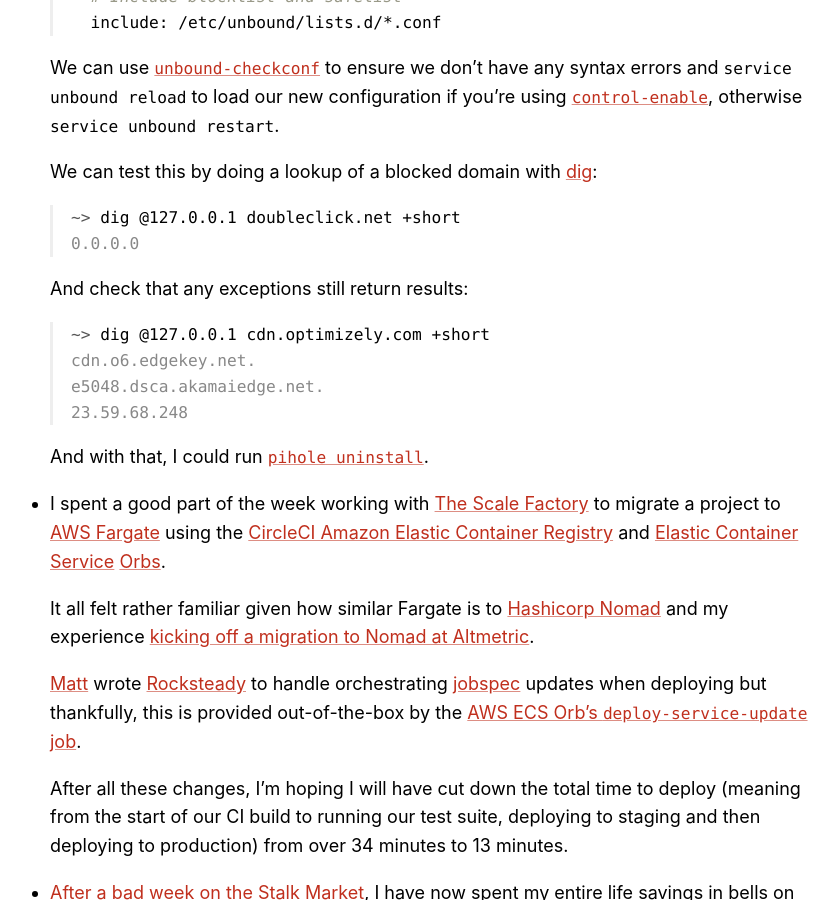
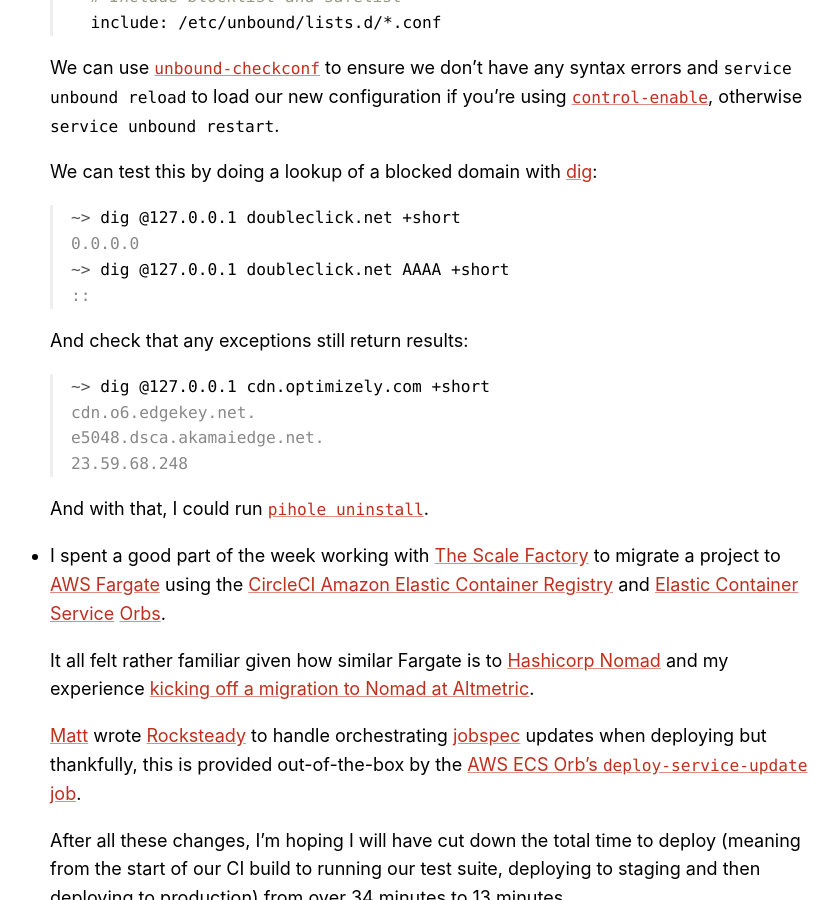
Before and after one commit to mudge/mudge.github.com, a Jekyll site: the page built from _posts/2020-06-07-weeknotes-32.markdown, in a window 1280 px wide and 900 px high, scrolled down 2721 px. Shown: the whole window, without its empty margins (225-1064 px from the left). Built offline with Jekyll 4.4.1, drawn with Linux system fonts in a browser that asks for light colours.

Commit message:
Add example of blocked AAAA lookup

````diff
--- a/_posts/2020-06-07-weeknotes-32.markdown
+++ b/_posts/2020-06-07-weeknotes-32.markdown
@@ -105,6 +105,8 @@ date: 2020-06-07 14:18:00
     ```console
     ~> dig @127.0.0.1 doubleclick.net +short
     0.0.0.0
+    ~> dig @127.0.0.1 doubleclick.net AAAA +short
+    ::
     ```
 
     And check that any exceptions still return results:
````
